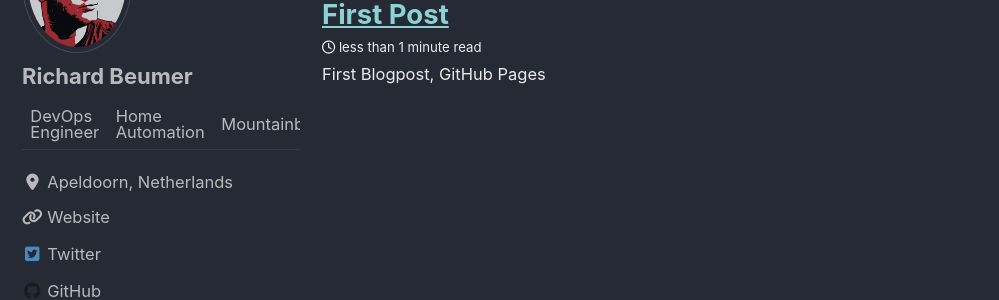
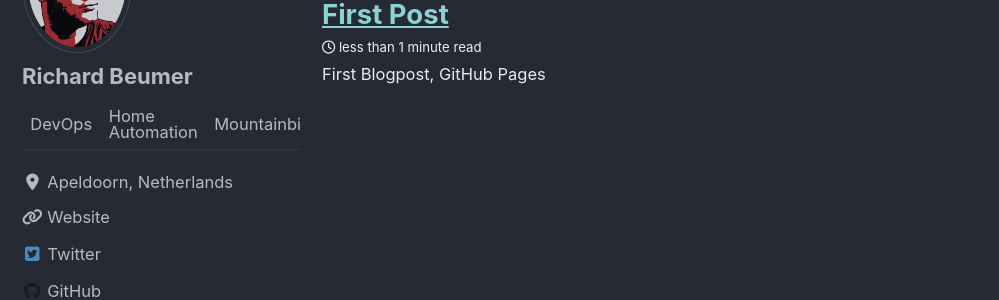
Before and after one commit to richardbeumer/blog, a Jekyll site: the page built from index.html, in a window 1280 px wide and 900 px high, scrolled down 485 px. Shown: the part 150-450 px from the top of the window, without its empty margins (0-999 px from the left). Built offline with Jekyll 4.4.1, drawn with Linux system fonts in a browser that asks for light colours; cached includes are drawn as plain includes; nearby versions of some CDN libraries; the list of posts is cut into pages by our own code.

Commit message:
Update _config.yml

```diff
--- a/_config.yml
+++ b/_config.yml
@@ -95,7 +95,7 @@ analytics:
 author:
   name             : "Richard Beumer"
   avatar           : "/images/bio-photo.jpg" # path of avatar image, e.g. "/images/bio-photo.jpg"
-  bio              : "DevOps Engineer | Home Automation | Mountainbiking | Plex"
+  bio              : "DevOps | Home Automation | Mountainbiking | Plex"
   location         : "Apeldoorn, Netherlands"
   email            : richard@wilmar.nl
   links:
```
